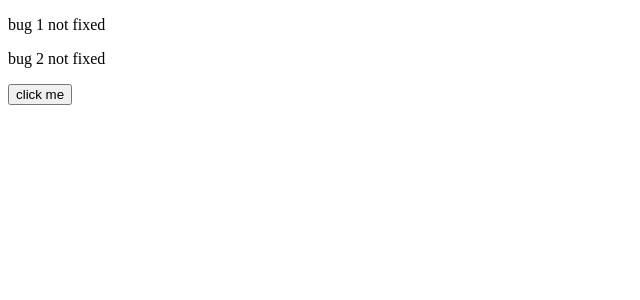
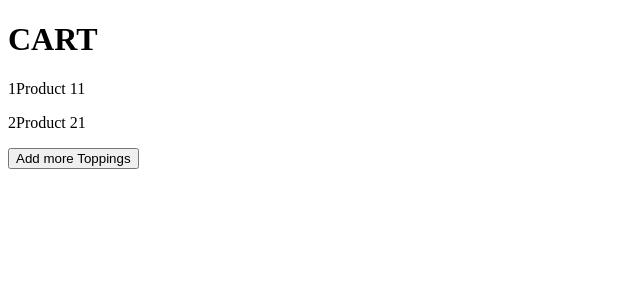
Before and after one commit to ajju8108/React, a React (Vite) app: page / in a window 1280 px wide. Shown: the top 300 px of the page, without its empty margins (0-640 px from the left). Built offline with nearby package versions, Linux system fonts and the light colour scheme.

Commit message:
Exercise done

```diff
--- a/src/App.tsx
+++ b/src/App.tsx
@@ -10,6 +10,9 @@ import StateStructer from "./Managing State/state structer/StateStructer";
 import Pure from "./Managing State/Pure Component/Pure";
 import UpdateObject from "./Managing State/Updating Objects/UpdateObject";
 import UpdatingArray from "./Managing State/Updating Array/UpdatingArray";
+import Exe from "./Managing State/Exe/Exe";
+import Exe2 from "./Managing State/Exe/Exe2";
+import Exe3 from "./Managing State/Exe/Exe3";
 
 function App() {
   /*  const [alertVisible, setalertVisible] = useState(false);
@@ -56,7 +59,9 @@ function App() {
       <Pure />
       <Pure /> */}
       {/* <UpdateObject /> */}
-      <UpdatingArray />
+      {/* <UpdatingArray /> */}
+      {/* <Exe /> */}
+      <Exe3 />
     </div>
   );
 }
--- /dev/null
+++ b/src/Managing State/Exe/Exe.tsx
@@ -0,0 +1,20 @@
+import React, { useState } from "react";
+
+export default function Exe() {
+  const [game, setGame] = useState({
+    id: 1,
+    player: {
+      name: "John",
+    },
+  });
+  const handleClick = () => {
+    setGame({ ...game, player: { ...game.player, name: "Mohan" } });
+  };
+  return (
+    <div>
+      <h1>EXERCISE</h1>
+      {game.player.name}
+      <button onClick={handleClick}>Click to change the name</button>
+    </div>
+  );
+}
--- /dev/null
+++ b/src/Managing State/Exe/Exe2.tsx
@@ -0,0 +1,18 @@
+import React, { useState } from "react";
+
+export default function Exe2() {
+  const [pizza, setPizza] = useState({
+    name: "Spicy Pepperoni",
+    toppings: ["Mushroom"],
+  });
+  const handleClick = () => {
+    setPizza({ ...pizza, toppings: [...pizza.toppings, "Cheese"] });
+  };
+  return (
+    <div>
+      <h1>Pizza Toppings</h1>
+      {pizza.toppings}
+      <button onClick={handleClick}>Add more Toppings</button>
+    </div>
+  );
+}
--- /dev/null
+++ b/src/Managing State/Exe/Exe3.tsx
@@ -0,0 +1,35 @@
+import React from "react";
+import { useState } from "react";
+
+export default function Exe3() {
+  const [cart, setCart] = useState({
+    discount: 0.1,
+    items: [
+      { id: 1, title: "Product 1", quantity: 1 },
+      { id: 2, title: "Product 2", quantity: 1 },
+    ],
+  });
+  const handleClick = () => {
+    setCart({
+      ...cart,
+      items: cart.items.map((item) =>
+        item.id === 1 ? { ...item, quantity: item.quantity + 1 } : item
+      ),
+    });
+  };
+  console.log(cart);
+
+  return (
+    <div>
+      <h1>CART</h1>
+      {cart.items.map((item) => (
+        <p key={item.id}>
+          {item.id}
+          {item.title}
+          {item.quantity}
+        </p>
+      ))}
+      <button onClick={handleClick}>Add more Toppings</button>
+    </div>
+  );
+}
```
